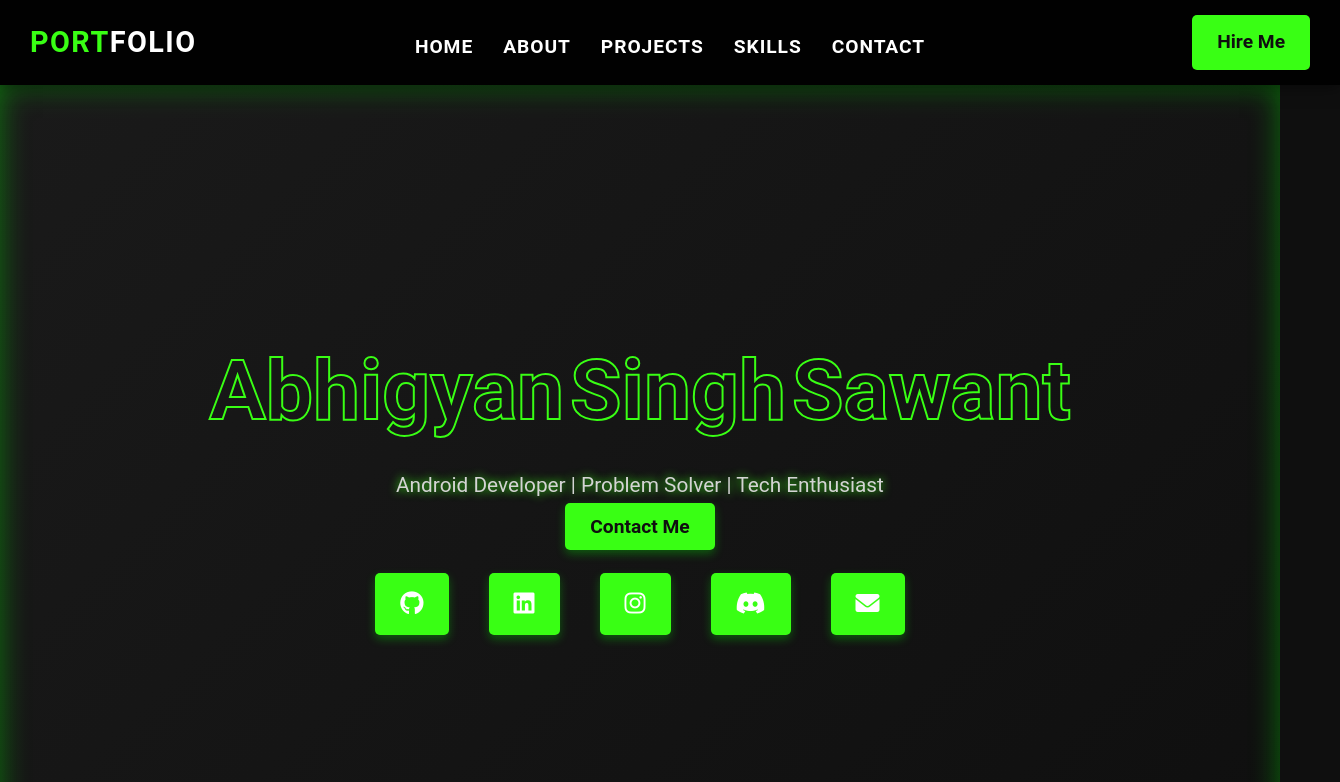
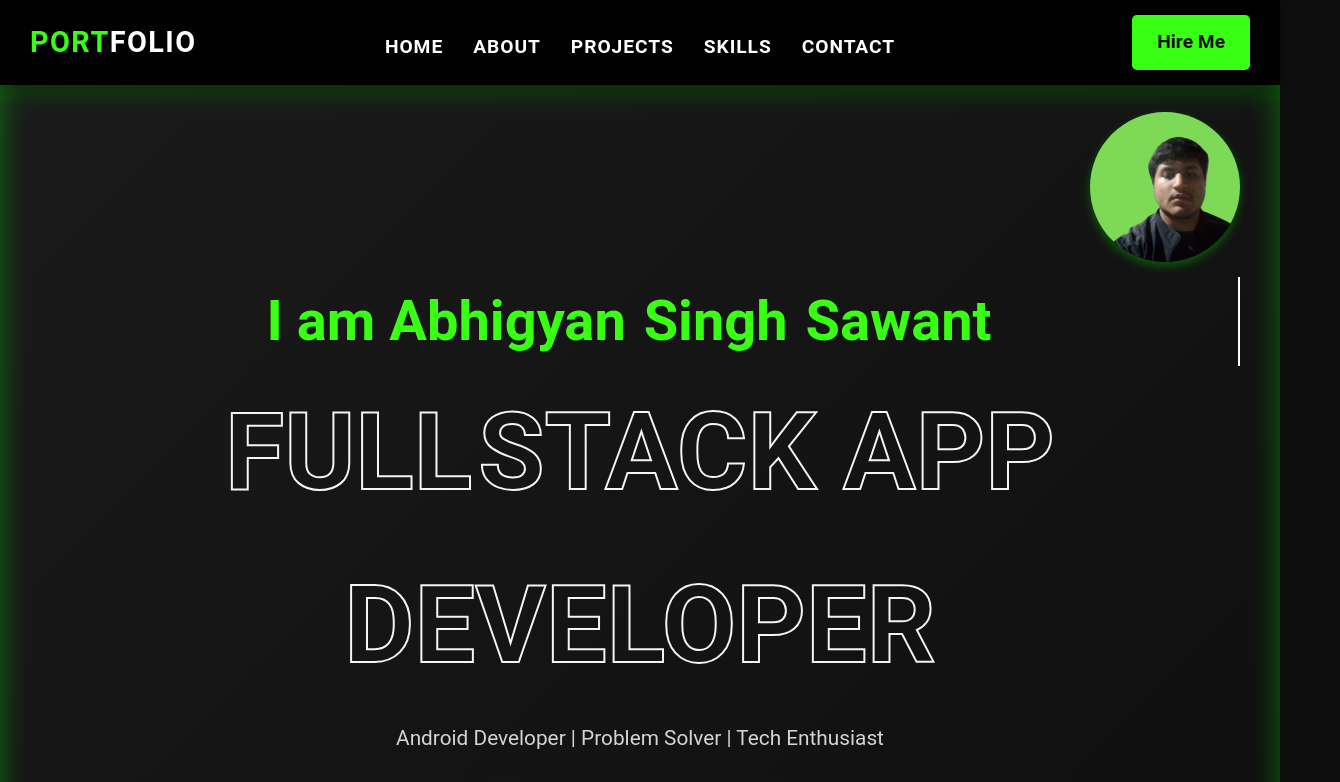
Before and after one commit to ABHIGYANSINGHSAWANT-DEV/potfolio, a plain HTML site: page index.html in a window 1280 px wide. Shown: the top 782 px of the page, 1340 px wide, since content can reach past the window. Drawn offline with Linux system fonts and the light colour scheme.

Commit message:
Add files via upload

```diff
--- a/index.html
+++ b/index.html
@@ -1,4 +1,7 @@
 <!DOCTYPE html>
+<meta name="description" content="Portfolio of Abhigyan Singh Sawant, Full Stack App Developer specializing in Android and problem-solving.">
+<meta name="keywords" content="Abhigyan Singh Sawant, Portfolio, Android Developer, Problem Solver, Tech Enthusiast">
+<meta name="author" content="Abhigyan Singh Sawant">
 <html lang="en">
 <head>
     <meta charset="UTF-8">
@@ -25,9 +28,21 @@
     </nav>
     <header>
         <div>
-            <h1 class="hollow-text"><span>Abhigyan</span> <span>Singh</span> <span>Sawant</span></h1> <!-- Apply hollow-text class here -->
+            <div class="profile-photo-container">
+
+                <img src="pfp1.png" alt="Abhigyan Singh Sawant" class="profile-photo">
+            </div> <!-- Add your photo here -->
+            <div class="name-container">
+                <h1 class="hollow-text name ">
+                <span>I am Abhigyan&nbsp;</span> <span>Singh&nbsp;</span> <span>Sawant</span>
+            </h1></div>
+
+            <h1 class="hollow-text-white role">
+                <span>FULL</span> <span>STACK&nbsp;</span><span>APP</span> <span>DEVELOPER</span>
+            </h1>
+
             <p>Android Developer | Problem Solver | Tech Enthusiast</p>
-            <a href="contact.html">Contact Me</a>
+
             <div class="socials">
                 <a href="https://github.com/ABHIGYANSINGHSAWANT-DEV" target="_blank" aria-label="GitHub">
                     <i class="fab fa-github"></i>
@@ -47,6 +62,7 @@
             </div>
         </div>
     </header>
+
     <footer>
         <p>&copy; 2024 Abhigyan Singh Sawant. All rights reserved.</p>
     </footer>
--- a/styles.css
+++ b/styles.css
@@ -3,9 +3,15 @@ body {
     font-family: 'Roboto', sans-serif;
     margin: 0;
     padding: 0;
+    width: 100%;
     color: #f0f0f0;
     background-color: #0f0f0f;
     line-height: 1.6;
+    overflow-x: hidden; /* Prevent horizontal scrolling */
+}
+
+* {
+    box-sizing: border-box; /* Consistent width calculations */
 }
 
 /* Social Icons Section */
@@ -14,14 +20,14 @@ body {
     justify-content: center;
     gap: 20px;
     margin-top: 20px;
-    flex-wrap: wrap; /* Added wrap for smaller screens */
+    flex-wrap: wrap; /* Wrap for smaller screens */
 }
 
 .socials a {
     color: #ffffff;
     font-size: 1.5rem;
     transition: color 0.3s ease, transform 0.3s;
-    margin: 10px; /* Added margin for spacing on smaller screens */
+    margin: 10px; /* Margin for spacing on smaller screens */
 }
 
 .socials a:hover {
@@ -78,12 +84,12 @@ nav .center {
     display: flex;
     justify-content: center;
     align-items: center;
-    flex-wrap: wrap;
-    margin-top: 10px; /* Added margin for spacing */
+    flex-wrap: wrap; /* Wrap links */
+    margin-top: 10px;
 }
 
 nav .center a {
-    color: #ffffff; /* White color for other links */
+    color: #ffffff;
     text-decoration: none;
     margin: 0 15px;
     font-size: 1.2em;
@@ -94,7 +100,7 @@ nav .center a {
 }
 
 nav .center a:hover {
-    color: #d4d4d4; /* Light grey on hover */
+    color: #d4d4d4;
     transform: scale(1.1);
 }
 
@@ -134,21 +140,29 @@ header {
     color: #39ff14;
     box-shadow: inset 0 0 30px rgba(0, 255, 0, 0.4);
     padding: 0 20px;
+    max-width: 100%; /* Prevent header from overflowing */
 }
-
-header h1 {
-    text-shadow: none; /* Remove the glow effect */
+header h1.name {
+    text-shadow: none;
     margin: 0;
-    font-size: 1.5em; /* Adjusted for smaller size */
+    font-size: 1em;
     color: #39ff14;
     text-align: center;
+    word-break: break-word; /* Handle long text */}
+header h1 {
+    text-shadow: none;
+    margin: 0;
+    font-size: 1.5em;
+    color: #39ff14;
+    text-align: center;
+    word-break: break-word; /* Handle long text */
 }
 
 header p {
     font-size: 1.3em;
     margin: 10px 0;
     color: #d4d4d4;
-    text-shadow: 0 0 10px #39ff14;
+    /* text-shadow: 0 0 10px #39ff14; */
 }
 
 header a {
@@ -205,12 +219,8 @@ footer a:hover {
         margin: 10px 0;
     }
 
-    header {
-        padding: 20px;
-    }
-
     header h1 {
-        font-size: 2.5em;
+        font-size: 2em;
     }
 
     header p {
@@ -254,20 +264,103 @@ footer a:hover {
     }
 }
 
-/* Hollow text effect */
-/* Hollow text effect with outline */
+/* Hollow Text Effect */
 .hollow-text span {
-    font-size: 3.5em; /* Adjusted to fit the header */
+    font-size: 3.5em;
+    font-weight: bold;
+    color:  #39ff14;
+    text-align: left;
+    display: inline-block;
+}
+
+
+
+
+.hollow-text-white span {
+    font-size: 4.5em;
     font-weight: bold;
     color: transparent;
-    -webkit-text-stroke: 2px #39ff14; /* Green outline */
-    text-stroke: 2px #39ff14; /* Green outline */
+    -webkit-text-stroke: 2px #f2f8f1;
+    text-stroke: 2px #39ff14;
     transition: all 0.3s ease;
-    display: inline-block; /* Ensures words are separated */
+    display: inline-block;
 }
 
-.hollow-text span:hover {
-    color: #39ff14; /* Fill the text with the green color on hover */
-    -webkit-text-stroke: 0px; /* Remove outline on hover */
-    text-stroke: 0px; /* Remove outline on hover */
+.hollow-text-white span:hover {
+    color: #39ff14;
+    -webkit-text-stroke: 0px;
+    text-stroke: 0px;
 }
+
+/* Profile Section */
+.profile-section {
+    display: flex;
+    justify-content: flex-end;
+    align-items: center;
+    margin: 20px;
+}
+
+.profile-photo {
+    width: 150px; /* Adjust width as needed */
+    height: 150px; /* Adjust height as needed */
+    border-radius: 50%; /* Makes the image circular */
+    object-fit: cover; /* Ensures the image fits well */
+    margin-bottom: 15px; /* Space below the image */
+    box-shadow: 0 4px 10px rgba(0, 255, 0, 0.3); /* Add a glow effect */
+    transition: transform 0.3s ease, box-shadow 0.3s ease;
+}
+
+.profile-photo:hover {
+    transform: scale(1.1); /* Zoom effect on hover */
+    box-shadow: 0 6px 15px rgba(0, 255, 0, 0.5); /* Enhanced glow on hover */
+}
+.profile-photo-container {
+    display: flex;
+    justify-content: flex-end; /* Aligns the profile photo to the right */
+    align-items: center; /* Ensures the profile photo is vertically centered */
+    margin-right: 20px; /* Optional: Adds some spacing from the right edge */
+}
+.cursor {
+    width: 2px; /* Cursor width */
+    height: 1.2em; /* Cursor height, relative to font size */
+    background-color: #ffffff; /* Cursor color */
+    margin-left: 5px; /* Space between text and cursor */
+    animation: cursor-move 3s linear, blink 0.7s step-end infinite;
+}
+
+/* Keyframes for typing effect */
+/* Typing Effect */
+@keyframes typing {
+    from { width: 0; }
+    to { width: 100%; }
+}
+
+/* Cursor Movement Effect */
+@keyframes cursor-move {
+    from { transform: translateX(0); }
+    to { transform: translateX(calc(100%)); }
+}
+
+/* Cursor Blinking */
+@keyframes blink {
+    50% { background-color: transparent; }
+}
+.name-container {
+    text-align: right; /* Align the text to the right */
+    margin-right: 20px; /* Optional: Add spacing */
+}
+
+/* Name Styling with Typewriter Effect */
+.hollow-text {
+    font-size: 2em; /* Adjust font size as needed */
+    color: #ffffff; /* White text or customize as needed */
+    overflow: hidden; /* Hide the text overflow */
+    white-space: nowrap; /* Prevent text wrapping */
+    border-right: 2px solid #ffffff; /* Cursor effect */
+    animation: typing 3s steps(30, end), blink 0.7s step-end infinite;
+}
+.name {
+    overflow: hidden; /* Hide the text overflow */
+    white-space: nowrap; /* Prevent text wrapping */
+    animation: typing 3s steps(30, end); /* Typing effect */
+}
```
Also changed, not shown: pfp.jpg (added), pfp1.png (added).
